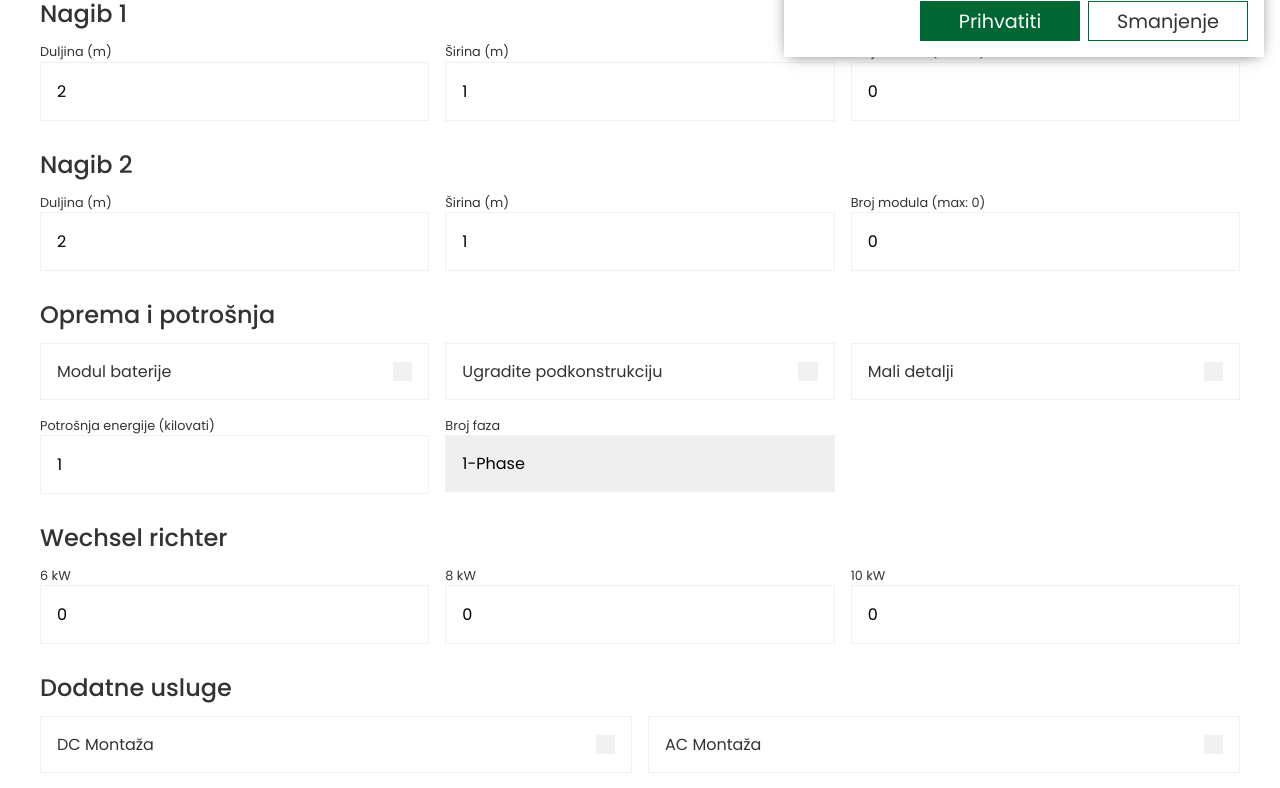
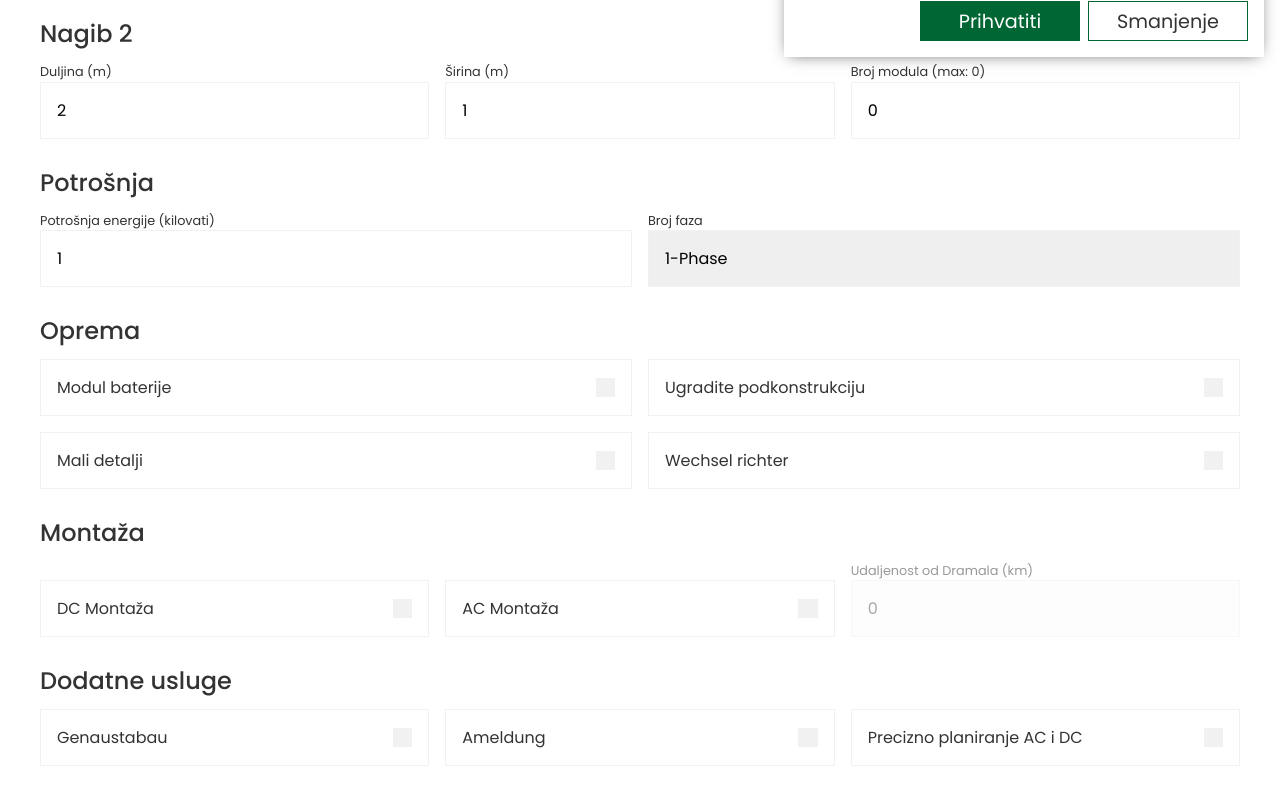
Before and after one commit to Nitrosick/Adites, a Nuxt app: page /calculator in a window 1280 px wide. Shown: the part 727-1515 px from the top of the page. Built offline with nearby package versions, Linux system fonts and the light colour scheme.

Commit message:
Changed order of fields

```diff
--- a/components/app/Footer.vue
+++ b/components/app/Footer.vue
@@ -29,10 +29,10 @@
         WhatsApp +385 99 227 4056
       </a>
       <a
-        href="mailto:info@adites.hr"
+        href="mailto:solar@adites.hr"
         class="footer-link"
       >
-        info@adites.hr
+        solar@adites.hr
       </a>
     </div>
   </div>
--- a/components/field/Input.vue
+++ b/components/field/Input.vue
@@ -48,6 +48,10 @@ const model = defineModel({ default: null })
     line-height: 1.5;
   }
 
+  &-field {
+    max-height: 57px;
+  }
+
   &-field-error {
     color: $color-alert;
   }
--- a/components/field/Select.vue
+++ b/components/field/Select.vue
@@ -60,6 +60,7 @@ const model = defineModel({ required: true })
     font-family: $font-main;
     border: 1px solid $color-grey-3;
     width: 100%;
+    max-height: 57px;
     padding: 1rem;
   }
 }
--- a/pages/calculator.vue
+++ b/pages/calculator.vue
@@ -35,14 +35,6 @@
           placeholder="email@gmail.com"
           :required="true"
           v-model="data.email"
-        />
-        <Input
-          id="distance"
-          type="number"
-          :label="translates[ln].distance + ' (km)'"
-          :required="true"
-          :disabled="!data.acMontage && !data.dcMontage"
-          v-model="data.distance"
         />
       </div>
 
@@ -162,6 +154,31 @@
         />
       </div>
 
+      <div class="consumption">
+        <h3
+          class="calculator-subtitle"
+          v-html="translates[ln].consumption"
+        />
+        <Input
+          id="energy"
+          type="number"
+          :label="translates[ln].consumptionKw"
+          :required="true"
+          :attrs="{ min: 1 }"
+          v-model="data.energy"
+        />
+        <Select
+          id="phases"
+          :label="translates[ln].phases"
+          :options="{
+            1: '1-Phase',
+            2: '3-Phase'
+          }"
+          :defaultValue="false"
+          v-model="data.phases"
+        />
+      </div>
+
       <div class="equipment">
         <h3
           class="calculator-subtitle"
@@ -182,27 +199,17 @@
           :label="translates[ln].smallParts"
           v-model="additional.smallParts"
         />
-        <Input
-          id="energy"
-          type="number"
-          :label="translates[ln].consumption"
-          :required="true"
-          :attrs="{ min: 1 }"
-          v-model="data.energy"
-        />
-        <Select
-          id="phases"
-          :label="translates[ln].phases"
-          :options="{
-            1: '1-Phase',
-            2: '3-Phase'
-          }"
-          :defaultValue="false"
-          v-model="data.phases"
+        <Checkbox
+          id="wr"
+          :label="translates[ln].wrs"
+          v-model="data.wr"
         />
       </div>
 
-      <div class="wrs">
+      <div
+        v-show="sended && data.wr"
+        class="wrs"
+      >
         <h3
           class="calculator-subtitle"
           v-html="translates[ln].wrs"
@@ -233,20 +240,37 @@
         />
       </div>
 
-      <div class="services">
+      <div class="montage">
         <h3
           class="calculator-subtitle"
-          v-html="translates[ln].services"
+          v-html="translates[ln].montage"
         />
         <Checkbox
           id="dc-montage"
           :label="`${translates[ln].dcMontage}`"
           v-model="data.dcMontage"
+          class="montage-field"
         />
         <Checkbox
           id="ac-montage"
           :label="`${translates[ln].acMontage}`"
           v-model="data.acMontage"
+          class="montage-field"
+        />
+        <Input
+          id="distance"
+          type="number"
+          :label="translates[ln].distance + ' (km)'"
+          :required="true"
+          :disabled="!data.acMontage && !data.dcMontage"
+          v-model="data.distance"
+        />
+      </div>
+
+      <div class="services">
+        <h3
+          class="calculator-subtitle"
+          v-html="translates[ln].services"
         />
         <Checkbox
           id="genaustabau"
@@ -355,6 +379,7 @@ const data = reactive({
     max: 0
   },
 
+  wr: false,
   wr6kw: 0,
   wr8kw: 0,
   wr10kw: 0,
@@ -403,8 +428,9 @@ const translates = {
     phoneMask: '(750) 000-0000',
     distance: 'Distance from Dramal',
     customer: 'Customer information',
-    equipment: 'Equipment and consumption',
-    consumption: 'Energy consumption (kilowatts)',
+    equipment: 'Equipment',
+    consumption: 'Consumption',
+    consumptionKw: 'Energy consumption (kilowatts)',
     phases: 'Number of phases',
     length: 'Length',
     width: 'Width',
@@ -414,6 +440,7 @@ const translates = {
     modulesCount: 'Modules quantity',
     battery: 'Battery module',
     services: 'Additional services',
+    montage: 'Montage',
     dcMontage: 'DC Montage',
     acMontage: 'AC Montage',
     montageAcDc: 'Montage AC/DC (Up to 50km for free, then 2€/km)',
@@ -440,8 +467,9 @@ const translates = {
     phoneMask: '+(50 00) 000-00-00',
     distance: 'Entfernung von Dramal',
     customer: 'Kundeninformationen',
-    equipment: 'Ausstattung und Verbrauch',
-    consumption: 'Energieverbrauch (Kilowatt)',
+    equipment: 'Ausstattung',
+    consumption: 'Verbrauch',
+    consumptionKw: 'Energieverbrauch (Kilowatt)',
     phases: 'Anzahl der phasen',
     length: 'Länge',
     width: 'Breite',
@@ -451,6 +479,7 @@ const translates = {
     modulesCount: 'Anzahl der Module',
     battery: 'Batteriemodul',
     services: 'Zusatzleistungen',
+    montage: 'Montage',
     dcMontage: 'DC Montage',
     acMontage: 'AC Montage',
     montageAcDc: 'Montage AC/DC (Dramaj 50km inkl je weiter +2€/km)',
@@ -477,8 +506,9 @@ const translates = {
     phoneMask: '+385-00 (0000000)',
     distance: 'Udaljenost od Dramala',
     customer: 'Informacije o kupcima',
-    equipment: 'Oprema i potrošnja',
-    consumption: 'Potrošnja energije (kilovati)',
+    equipment: 'Oprema',
+    consumption: 'Potrošnja',
+    consumptionKw: 'Potrošnja energije (kilovati)',
     phases: 'Broj faza',
     length: 'Duljina',
     width: 'Širina',
@@ -488,6 +518,7 @@ const translates = {
     modulesCount: 'Broj modula',
     battery: 'Modul baterije',
     services: 'Dodatne usluge',
+    montage: 'Montaža',
     dcMontage: 'DC Montaža',
     acMontage: 'AC Montaža',
     montageAcDc: 'Montaža AC/DC (Do 50km besplatno, zatim 2€/km)',
@@ -600,18 +631,19 @@ const onSubmit = async () => {
   }
 }
 
-.customer,
-.services {
+.consumption,
+.equipment {
   display: grid;
   grid-template-columns: repeat(2, 1fr);
   gap: 1rem;
-  margin-bottom: 2rem;
 }
 
+.customer,
 .roof-params,
 .roof-slope,
-.equipment,
-.wrs {
+.wrs,
+.montage,
+.services {
   display: grid;
   grid-template-columns: repeat(3, 1fr);
   gap: 1rem;
@@ -638,11 +670,19 @@ const onSubmit = async () => {
   align-self: flex-end;
 }
 
+.montage-field {
+  margin-top: 19px;
+}
+
 @include breakpoint-md {
   .customer,
-  .services,
+  .consumption,
+  .equipment,
   .roof-params,
-  .equipment {
+  .roof-slope,
+  .wrs,
+  .montage,
+  .services {
     grid-template-columns: 1fr;
   }
 
```
